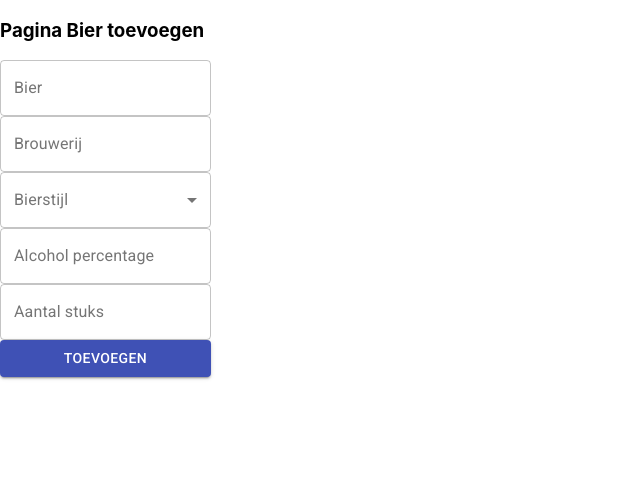
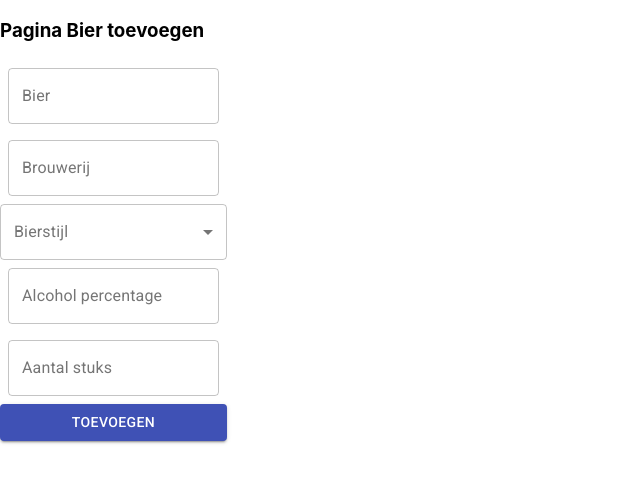
Before and after one commit to mijnbier/app, a React (Create React App) app: page /add-beer in a window 1280 px wide. Shown: the top 482 px of the page, without its empty margins (0-640 px from the left). Built offline with nearby package versions, Linux system fonts and the light colour scheme.

Commit message:
addbeer spacing style

```diff
--- a/src/Pages/AddBeer.js
+++ b/src/Pages/AddBeer.js
@@ -5,12 +5,23 @@
 import TextField from "@material-ui/core/TextField";
 import MenuItem from '@material-ui/core/MenuItem';
 import Button from "@material-ui/core/Button";
+import { makeStyles } from '@material-ui/core/styles';
+
+const useStyles = makeStyles((theme) => ({
+    root: {
+        '& .MuiTextField-root': {
+            margin: theme.spacing(1),
+            Width: 200,
+        },
+    },
+}));
 
 export default function AddBeer() {
+    const classes = useStyles();
     return (
         <div>
             <h3>Pagina Bier toevoegen</h3>
-            <FormControl variant="outlined" style={{ minWidth: 120 }}>
+            <FormControl className={classes.root} variant="outlined"  >
                 <TextField
                     id="beername"
                     label="Bier"
@@ -21,11 +32,11 @@
                     label="Brouwerij"
                     variant="outlined"
                 />
-                <FormControl variant="outlined" >
+                <FormControl className={classes.root} variant="outlined" >
                     <InputLabel id="selectbeerstyle">Bierstijl</InputLabel>
                     <Select
-                        labelId="selectbeerstyle"
-                        id="beerstyle">
+                        id="beerstyle"
+                        label="Bierstijl">
                         <MenuItem value={'bock'}>Bock</MenuItem>
                         <MenuItem value={'blond'}>Blond</MenuItem>
                         <MenuItem value={'dubbel'}>Dubbel</MenuItem>
```
